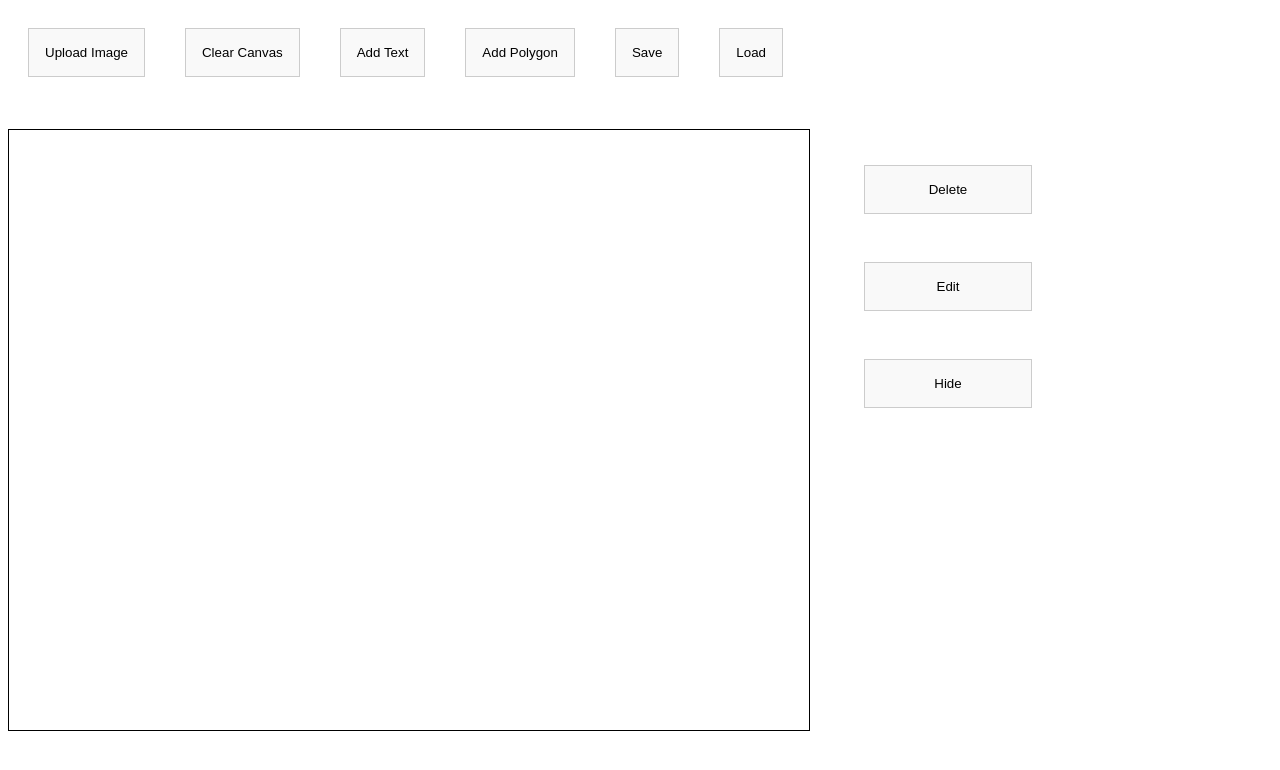
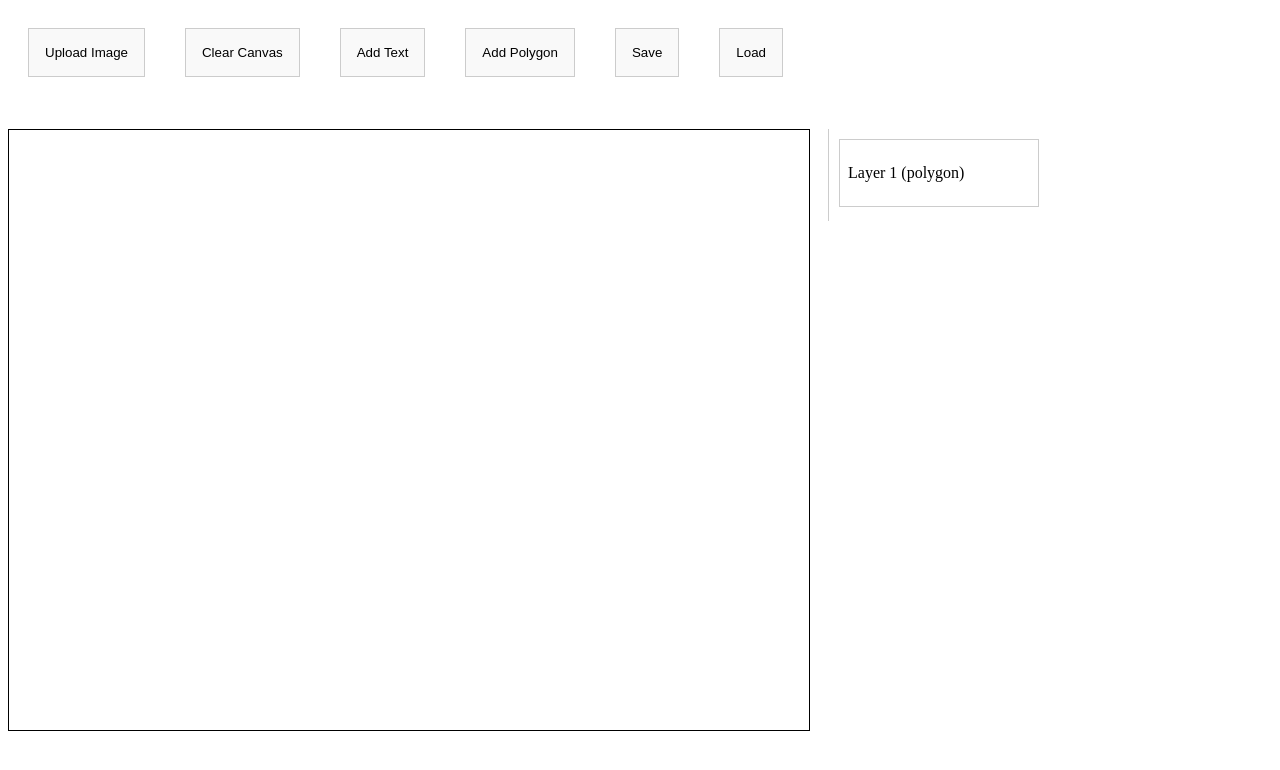
Before and after one commit to AvivE453/text_editor, an Angular app: page / in a window 1280 px wide. Both pictures are taken after a click on the button "Add Polygon". Shown: the top 770 px of the page. Built offline with nearby package versions, Linux system fonts and the light colour scheme.

Commit message:
text edit

```diff
--- a/src/app/app.component.html
+++ b/src/app/app.component.html
@@ -6,6 +6,25 @@
       <button (click)="addPolygonLayer()">Add Polygon</button>
       <button (click)="saveLayers()">Save</button>
       <button (click)="loadLayers()">Load</button>
+
+<div *ngIf="editingLayerIndex !== null" class="edit-toolbar">
+  <label>
+    <input type="checkbox" [(ngModel)]="editOptions.bold" (change)="updateLiveEdit()">
+    Bold
+  </label>
+
+  <label>
+    Size:
+    <input type="number" [(ngModel)]="editOptions.fontSize" min="8" max="72" (input)="updateLiveEdit()">
+  </label>
+
+  <label>
+    Color:
+    <input type="color" [(ngModel)]="editOptions.color" (input)="updateLiveEdit()">
+  </label>
+
+  <button (click)="cancelEdit()">Cancel</button>
+</div>
   </div>
 
   <div class="container">
@@ -14,7 +33,12 @@
               (mousedown)="startDraw($event)"
               (mousemove)="draw($event)"
               (mouseup)="endDraw()"></canvas>
-      <app-layers></app-layers>
+    <app-layers
+  [layers]="layers"
+  (onDelete)="handleDelete($event)"
+  (onEdit)="handleEdit($event)"
+  (onToggleVisibility)="handleToggleVisibility($event)">
+</app-layers>
     </div>
   </div>
 
--- a/src/app/app.component.scss
+++ b/src/app/app.component.scss
@@ -6,7 +6,17 @@ main.main {
   background: #f9f9f9;
   padding: 1rem;
   border: 1px solid #ccc;
-}}
+}
+.edit-toolbar {
+  display: flex;
+  gap: 12px;
+  padding: 8px;
+  border: 1px solid #ccc;
+  margin-top: 10px;
+  background: #f9f9f9;
+  align-items: center;
+}
+}
 
   position: relative;
 
--- a/src/app/app.component.ts
+++ b/src/app/app.component.ts
@@ -1,4 +1,4 @@
-import { Component, ElementRef, ViewChild } from '@angular/core';
+import { Component, ElementRef, Input, ViewChild } from '@angular/core';
 import { FormsModule } from '@angular/forms';
 import { CommonModule } from '@angular/common';
 import { LayersComponent } from './layers/layers.component';
@@ -11,14 +11,16 @@ interface Point {
 interface Layer {
   type: 'polygon' | 'text';
   data: any;
-  order: Number
+  order: Number;
+  visible: Boolean;
 }
 
 @Component({
   selector: 'app-root',
   templateUrl: './app.component.html',
   styleUrls: ['./app.component.scss'],
-  imports: [FormsModule,CommonModule, LayersComponent]
+  standalone: true,
+  imports: [FormsModule, CommonModule, LayersComponent],
 })
 export class AppComponent {
   @ViewChild('canvas', { static: true }) canvasRef!: ElementRef<HTMLCanvasElement>;
@@ -28,9 +30,21 @@ export class AppComponent {
   baseImage: HTMLImageElement | null = null;
   ctx!: CanvasRenderingContext2D;
   drawing = false;
-  layers: Layer[] = [];
-  counter = 0
+  @Input() layers: Layer[] = [];
 
+  counter = 0;
+
+
+  selectedTextLayer: Layer | null = null;
+  editingLayerIndex: number | null = null;
+  editOptions = {
+  bold: false,
+  fontSize: 16,
+  color: '#000000'
+  };
+  isDraggingText = false;
+  offsetX = 0;
+  offsetY = 0;
 
   ngOnInit() {
     this.ctx = this.canvasRef.nativeElement.getContext('2d')!;
@@ -41,22 +55,65 @@ baseImage: HTMLImageElement | null = null;
     return { x: event.clientX - rect.left, y: event.clientY - rect.top };
   }
 
+
  startDraw(event: MouseEvent) {
+  const pos = this.getMousePos(event);
+
+  // Check for text layer dragging (from topmost to bottom)
+  for (let i = this.layers.length - 1; i >= 0; i--) {
+    const layer = this.layers[i];
+
+    if (layer.type === 'text' && layer.visible !== false) {
+      const { position, width, height } = layer.data;
+
+      const lx = position.x;
+      const ly = position.y;
+
+      const isInside = (
+        pos.x >= lx &&
+        pos.x <= lx + width &&
+        pos.y >= ly - height &&
+        pos.y <= ly
+      );
+
+      if (isInside) {
+        this.selectedTextLayer = layer;
+        this.isDraggingText = true;
+        this.offsetX = pos.x - lx;
+        this.offsetY = pos.y - ly;
+        return;
+      }
+    }
+  }
+
+  // If not dragging text, maybe draw polygon
   const currentLayer = this.layers[this.layers.length - 1];
   if (currentLayer?.type !== 'polygon') return;
 
   this.drawing = true;
-    const point = this.getMousePos(event);
-    currentLayer.data.points.push(point);
-   // this.redraw();
+  currentLayer.data.points.push(pos);
 }
 
+
+  // 🟠 MODIFIED: Track text movement
   draw(event: MouseEvent) {
-    if (!this.drawing) return;
-  //  this.redraw();
+    if (this.isDraggingText && this.selectedTextLayer) {
+      const pos = this.getMousePos(event);
+      this.selectedTextLayer.data.position.x = pos.x - this.offsetX;
+      this.selectedTextLayer.data.position.y = pos.y - this.offsetY;
+      this.redraw();
+      return;
     }
 
+    if (!this.drawing) return;
+  }
+
+  // 🟠 MODIFIED: End drag or draw
   endDraw() {
+    if (this.isDraggingText) {
+      this.isDraggingText = false;
+      this.selectedTextLayer = null;
+    }
     this.drawing = false;
   }
 
@@ -64,12 +121,13 @@ baseImage: HTMLImageElement | null = null;
   const canvas = this.canvasRef.nativeElement;
   this.ctx.clearRect(0, 0, canvas.width, canvas.height);
 
-  // Draw base image if available
   if (this.baseImage) {
     this.ctx.drawImage(this.baseImage, 0, 0, canvas.width, canvas.height);
   }
 
   this.layers.forEach(layer => {
+    if (layer.visible === false) return; // ⬅️ Important for hiding layers
+
     if (layer.type === 'polygon') {
       this.drawPolygon(layer.data.points);
     } else if (layer.type === 'text') {
@@ -87,19 +145,46 @@ baseImage: HTMLImageElement | null = null;
     this.ctx.stroke();
   }
 
-  drawText(text: string, position: Point) {
-    this.ctx.font = '16px Arial';
+  drawText(text: string, position: { x: number, y: number }) {
+  const layer = this.layers.find(
+    l => l.data.text === text &&
+         l.data.position.x === position.x &&
+         l.data.position.y === position.y
+  );
+  if (!layer) return;
+
+  this.ctx.font = layer.data.font || '16px Arial';
+  this.ctx.fillStyle = layer.data.color || '#000000';
   this.ctx.fillText(text, position.x, position.y);
 }
 
   addPolygonLayer() {
-    this.layers.push({ type: 'polygon', data: { points: [] }, order: this.counter++});
+    this.layers.push({ type: 'polygon', data: { points: [] }, order: this.counter++, visible: true });
   }
 
   addTextLayer() {
   const text = prompt('Enter text:');
   if (!text) return;
-    this.layers.push({ type: 'text', data: { text, position: { x: 100, y: 100 } }, order: this.counter++ });
+
+  const defaultFont = '16px Arial';
+  this.ctx.font = defaultFont;
+  const width = this.ctx.measureText(text).width;
+  const height = 16; // match font size
+
+  this.layers.push({
+    type: 'text',
+    data: {
+      text,
+      position: { x: 100, y: 100 },
+      font: defaultFont,
+      color: '#000000',
+      width,
+      height
+    },
+    order: this.counter++,
+    visible: true
+  });
+
   this.redraw();
   }
 
@@ -121,12 +206,14 @@ baseImage: HTMLImageElement | null = null;
     const file = event.target.files[0];
     const reader = new FileReader();
     reader.onload = e => {
-      if (e.target !=null)
-      ///this.layers = JSON.parse(e.target.result as string);
+      if (e.target != null) {
+        this.layers = JSON.parse(e.target.result as string); // 🟡 UNCOMMENTED
         this.redraw();
+      }
     };
     reader.readAsText(file);
   }
+
   uploadImage() {
     this.imageInputRef.nativeElement.click();
   }
@@ -146,9 +233,61 @@ handleImage(event: any) {
   }
 
   clearCanvas() {
-    const canvas = this.canvasRef.nativeElement;
-    this.ctx.clearRect(0, 0, canvas.width, canvas.height);
-    this.baseImage = null;
+    this.layers = []
+    this.redraw()
   }
 
+  handleDelete(index: number) {
+    this.layers.splice(index, 1);
+    this.redraw();
  }
+
+handleEdit(index: number) {
+  const layer = this.layers[index];
+  if (layer.type !== 'text') return;
+
+  this.editingLayerIndex = index;
+
+  // Load current settings into editOptions
+  const { font = '16px Arial', color = '#000000' } = layer.data;
+  const sizeMatch = font.match(/(\d+)px/);
+  this.editOptions = {
+    bold: font.includes('bold'),
+    fontSize: sizeMatch ? parseInt(sizeMatch[1]) : 16,
+    color
+  };
+}
+
+  handleToggleVisibility(index: number) {
+    this.layers[index].visible = !this.layers[index].visible;
+    this.redraw();
+  }
+
+updateLiveEdit() {
+  if (this.editingLayerIndex === null) return;
+
+  const layer = this.layers[this.editingLayerIndex];
+  if (layer.type !== 'text') return;
+
+  const { bold, fontSize, color } = this.editOptions;
+  const weight = bold ? 'bold' : 'normal';
+  const font = `${weight} ${fontSize}px Arial`;
+
+  layer.data.font = font;
+  layer.data.color = color;
+
+  // Measure updated text dimensions
+  this.ctx.font = font;
+  const metrics = this.ctx.measureText(layer.data.text);
+  layer.data.width = metrics.width;
+  layer.data.height = fontSize; // Approximate height = font size
+
+  this.redraw();
+}
+
+
+
+cancelEdit() {
+  this.editingLayerIndex = null;
+}
+}
--- a/src/app/layers/layers.component.html
+++ b/src/app/layers/layers.component.html
@@ -1,5 +1,17 @@
 <div class="layers">
-      <button (click)="deleteLayer()">Delete</button>
-      <button (click)="editLayer()">Edit</button>
-      <button (click)="hideLayer()">Hide</button>
+  <div *ngFor="let layer of layers; let i = index"
+       class="layer-item"
+       [class.selected]="selectedLayerIndex === i"
+       (click)="selectLayer(i)">
+
+    <p>Layer {{ i + 1 }} ({{ layer.type }})</p>
+
+    <div *ngIf="selectedLayerIndex === i">
+      <button (click)="deleteLayer(i); $event.stopPropagation()">Delete</button>
+      <button (click)="editLayer(i); $event.stopPropagation()">Edit</button>
+      <button (click)="toggleLayerVisibility(i); $event.stopPropagation()">
+        {{ layer.visible ? 'Hide' : 'Show' }}
+      </button>
+    </div>
   </div>
+</div>
--- a/src/app/layers/layers.component.scss
+++ b/src/app/layers/layers.component.scss
@@ -1,16 +1,19 @@
 .layers {
-  display: flex;
-  flex-direction: column;
-  gap: 0.5rem;
-  padding: 1rem;
+  max-height: 600px; /* Match canvas height */
+  overflow-y: auto;
+  border-left: 1px solid #ccc;
+  padding: 10px;
+  width: 200px;
+}
 
+.layer-item {
+  padding: 8px;
+  margin-bottom: 4px;
+  border: 1px solid #ccc;
+  cursor: pointer;
+}
 
-  button {
-  width: 100%;
-  margin: 20px;
-  background: #f9f9f9;
-  padding: 1rem;
-  border: 1px solid #ccc;
-  }
-
+.layer-item.selected {
+  background-color: #e0f7fa;
+  border-color: #00796b;
 }
--- a/src/app/layers/layers.component.ts
+++ b/src/app/layers/layers.component.ts
@@ -1,20 +1,35 @@
-import { Component } from '@angular/core';
+import { Component, Input, Output, EventEmitter } from '@angular/core';
+import { CommonModule } from '@angular/common';
 
 @Component({
   selector: 'app-layers',
-  imports: [],
+  imports: [CommonModule],
   templateUrl: './layers.component.html',
   styleUrl: './layers.component.scss'
 })
+
 export class LayersComponent {
-hideLayer() {
-throw new Error('Method not implemented.');
+  @Input() layers: any[] = [];
+  @Output() onDelete = new EventEmitter<number>();
+  @Output() onEdit = new EventEmitter<number>();
+  @Output() onToggleVisibility = new EventEmitter<number>();
+
+    selectedLayerIndex: number | null = null;
+
+  selectLayer(index: number) {
+    this.selectedLayerIndex = index;
+  }
+
+  deleteLayer(index: number) {
+    this.onDelete.emit(index);
+    if (this.selectedLayerIndex === index) this.selectedLayerIndex = null;
+  }
+
+  editLayer(index: number) {
+    this.onEdit.emit(index);
+  }
+
+  toggleLayerVisibility(index: number) {
+    this.onToggleVisibility.emit(index);
+  }
 }
-editLayer() {
-throw new Error('Method not implemented.');
-}
-deleteLayer() {
-throw new Error('Method not implemented.');
-}
-
-}
```
Lines whose indentation alone changed are shown as unchanged.
